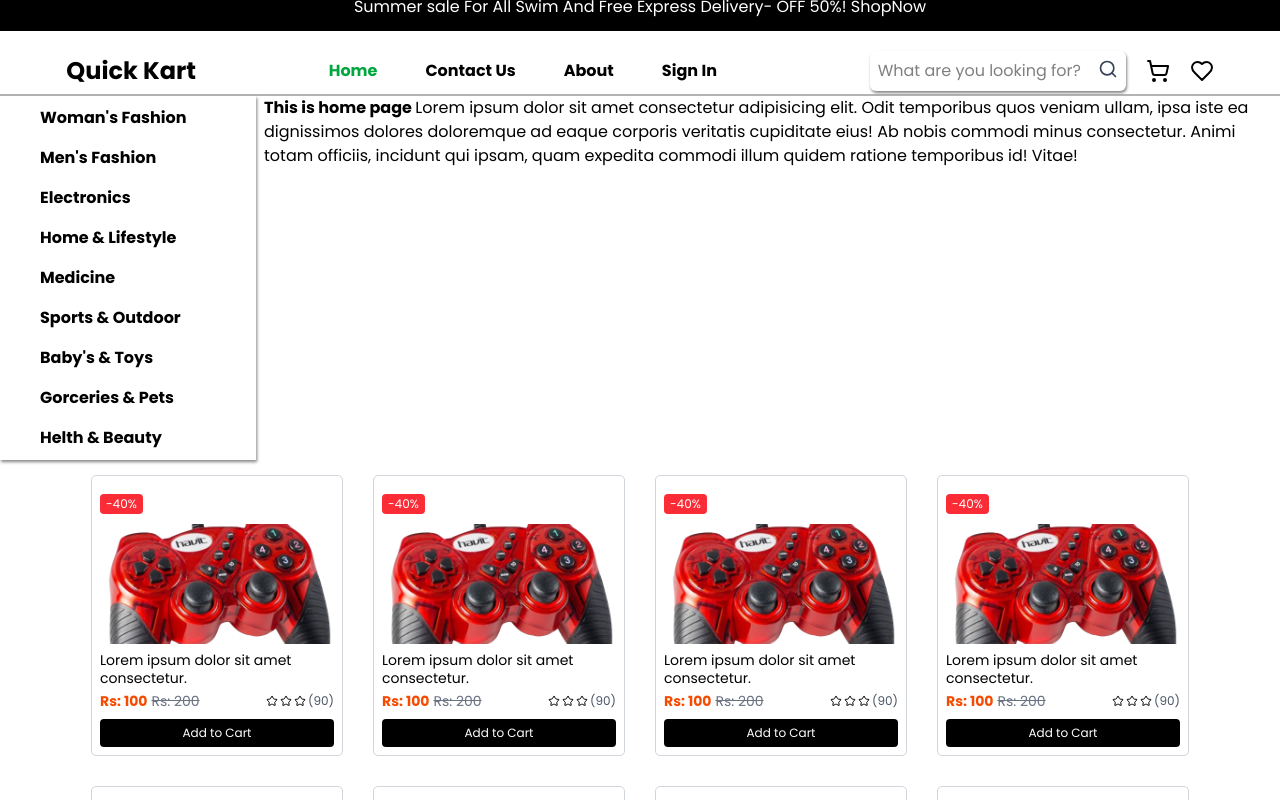
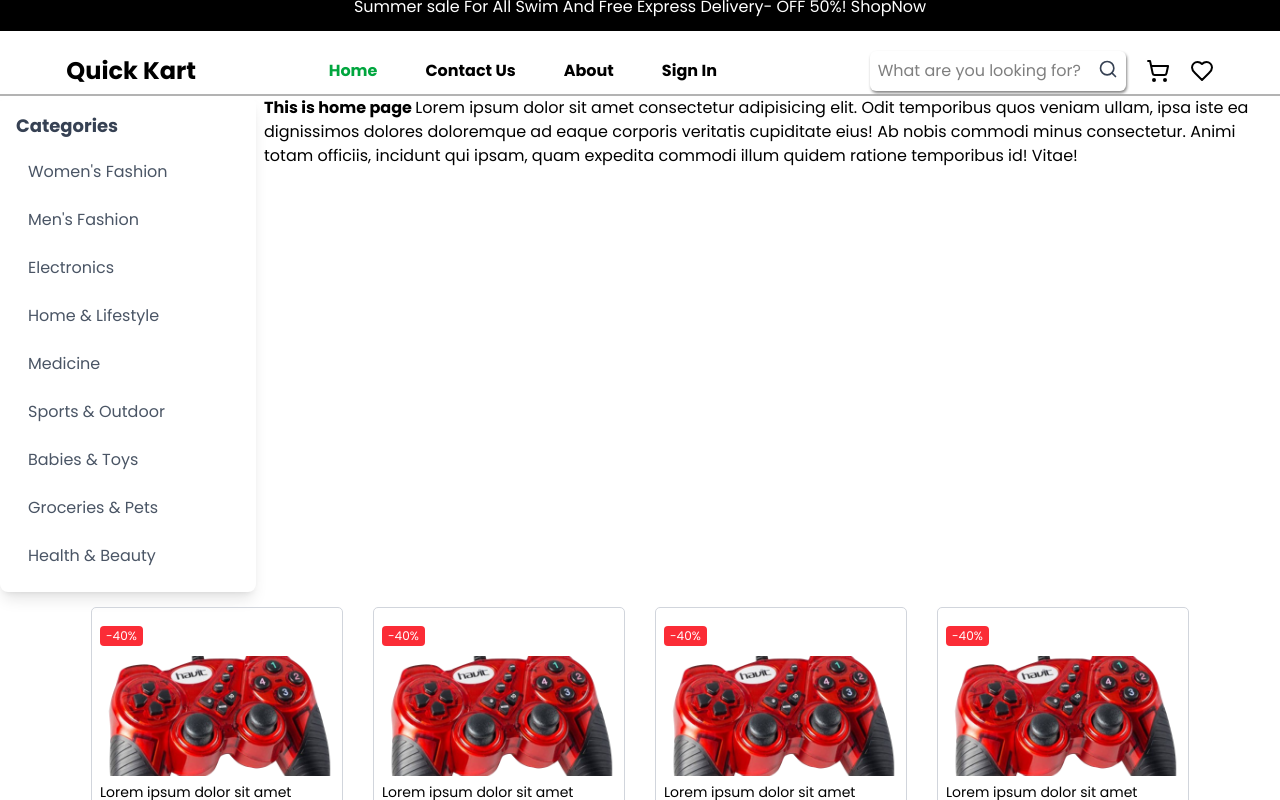
Before and after one commit to tansenAngdembe/e-commerce, a React (Vite) app in the folder client/: page / in a window 1280 px wide. Shown: the top 800 px of the page. Built offline with nearby package versions, Linux system fonts and the light colour scheme.

Commit message:
made category list dynamic

```diff
--- a/client/src/component/Aside.jsx
+++ b/client/src/component/Aside.jsx
@@ -1,36 +1,32 @@
 const Aside = () => {
   return (
-    <div className="w-3xs ">
-      <ul className="flex shadow-[var(--p-shadow)] flex-col gap-4 px-10 py-2.5 font-semibold S font">
-        <li>
-          <a href="">Woman's Fashion</a>
-        </li>
-        <li>
-          <a href="">Men's Fashion</a>
-        </li>
-        <li>
-          <a href="">Electronics</a>
-        </li>
-        <li>
-          <a href="">Home & Lifestyle</a>
-        </li>
-        <li>
-          <a href="">Medicine</a>
-        </li>
-        <li>
-          <a href="">Sports & Outdoor</a>
-        </li>
-        <li>
-          <a href="">Baby's & Toys</a>
-        </li>
-        <li>
-          <a href="">Gorceries & Pets</a>
-        </li>
-        <li>
-          <a href="">Helth & Beauty</a>
-        </li>
-      </ul>
-    </div>
+<div className="w-64 bg-white shadow-lg rounded-lg p-4">
+  <h2 className="text-lg font-bold mb-3 text-gray-700 ">Categories</h2>
+  <ul className="flex flex-col gap-2">
+    {[
+      "Women's Fashion",
+      "Men's Fashion",
+      "Electronics",
+      "Home & Lifestyle",
+      "Medicine",
+      "Sports & Outdoor",
+      "Babies & Toys",
+      "Groceries & Pets",
+      "Health & Beauty",
+    ].map((category, index) => (
+      <li key={index}>
+        <a
+          href="#"
+          className="block px-3 py-2 rounded-md text-gray-600 transition-all duration-300 hover:bg-sky-100 hover:text-gray-600"
+        >
+          {category}
+        </a>
+      </li>
+    ))}
+  </ul>
+</div>
+
+
   );
 };
 
--- a/client/src/component/Home.jsx
+++ b/client/src/component/Home.jsx
@@ -30,9 +30,6 @@ const Home = ()=>{
         <ProductCard />
         <ProductCard />
         <ProductCard />
-        <ProductCard />
-        <ProductCard />
-        <ProductCard />
        </div>
         </>
 
```
